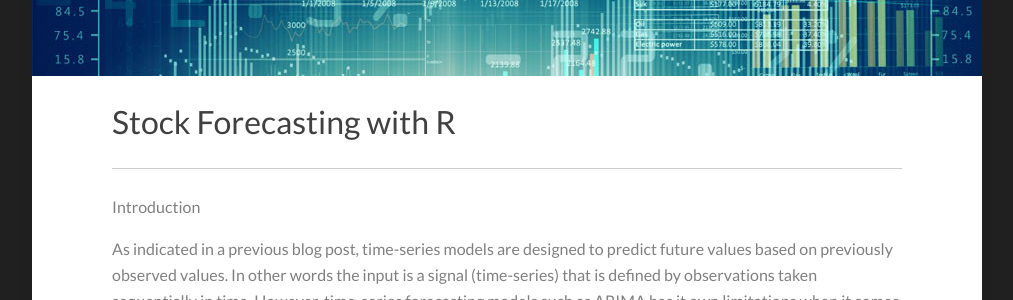
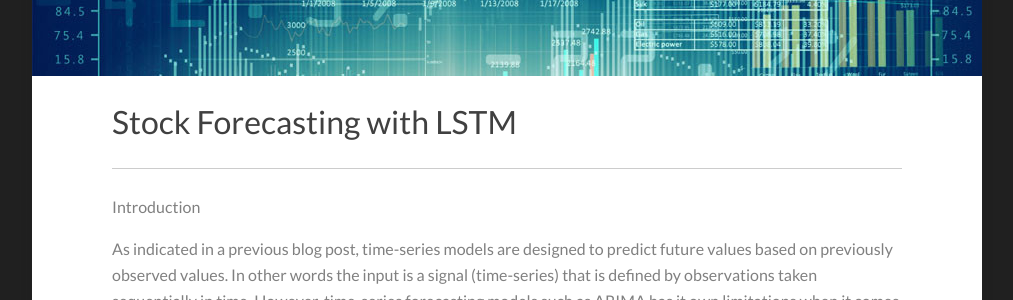
Before and after one commit to Kamran-Afzali/Kamran-Afzali.github.io, a Jekyll site: the page built from _posts/2021-05-23-Stock_LSTM.md, in a window 1280 px wide and 900 px high, scrolled down 488 px. Shown: the part 158-458 px from the top of the window, without its empty margins (133-1146 px from the left). Built offline with Jekyll 4.4.1, drawn with Linux system fonts in a browser that asks for light colours.

Commit message:
Update and rename 2021-05-23-Stock_TS_R.md to 2021-05-23-Stock_LSTM.md

```diff
--- a/_posts/2021-05-23-Stock_TS_R.md
+++ b/_posts/2021-05-23-Stock_LSTM.md
@@ -1,9 +1,9 @@
 ---
 layout: post
 categories: posts
-title: Stock Forecasting with R
+title: Stock Forecasting with LSTM
 featured-image: /images/st.jpg
-tags: [Finance, Stocks, TimeSeries]
+tags: [Finance, Stocks, LSTM]
 date-string: May 2021
 ---
 
```
